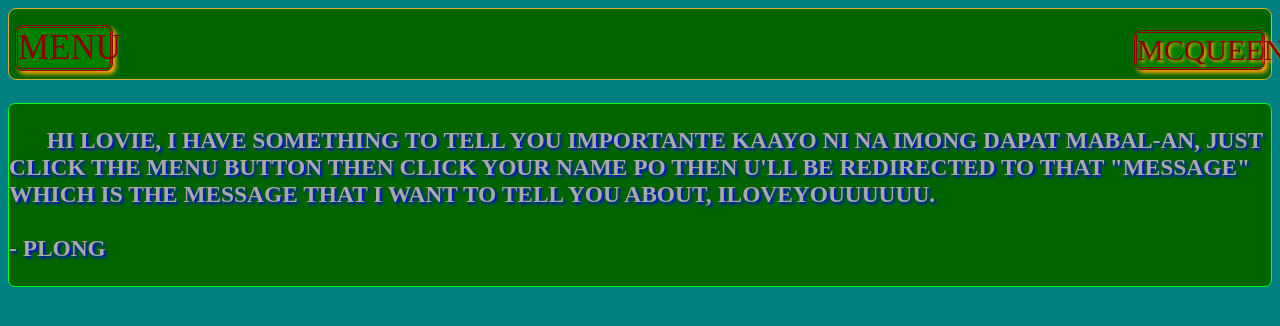
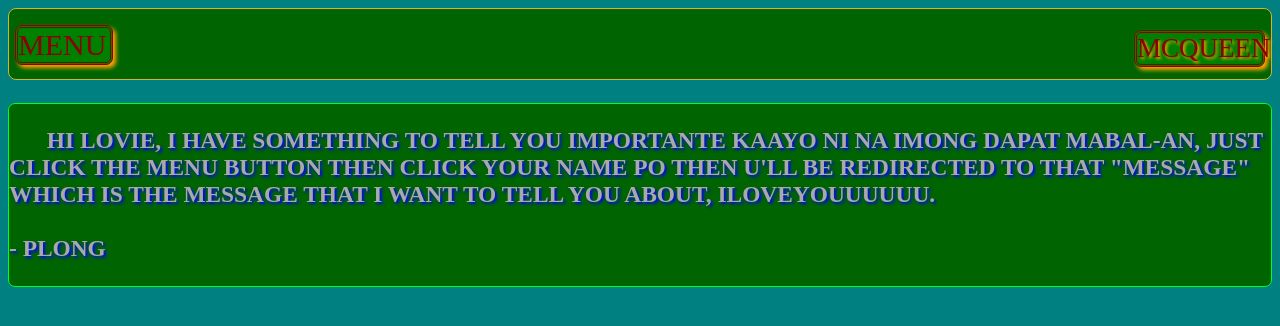
Before and after one commit to AQwebber/PlongMQ, a plain HTML site: page index.html in a window 1280 px wide. Drawn offline with Linux system fonts and the light colour scheme.

Commit message:
Update style.css

```diff
--- a/style.css
+++ b/style.css
@@ -29,7 +29,7 @@ body {
 }
 
 .menu-button{
-  font-size: 35px;
+  font-size: 30px;
   text-align: left;
   background:green;
   width:92px;
@@ -72,7 +72,7 @@ body {
   position: absolute;
   right: 15px;
   top:30px;
-  font-size: 30px;
+  font-size: 27px;
   color: darkred;
   border-radius: 7px;
   animation-name: pName;
```
